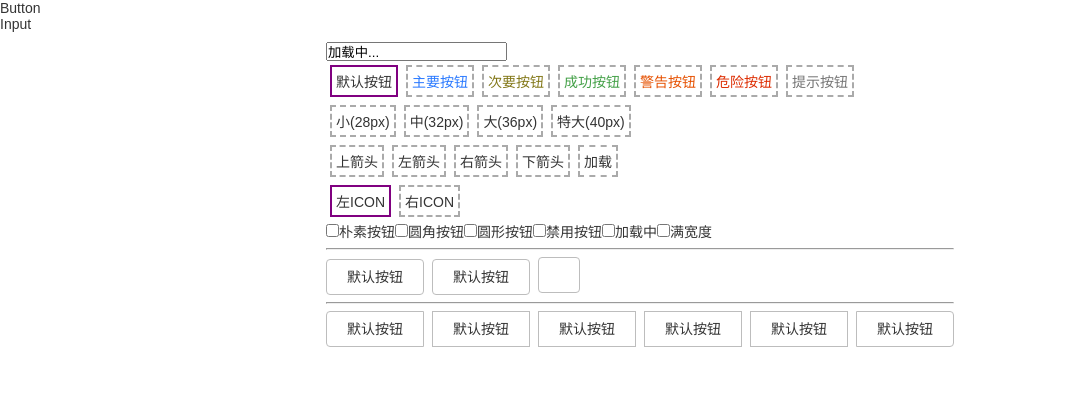
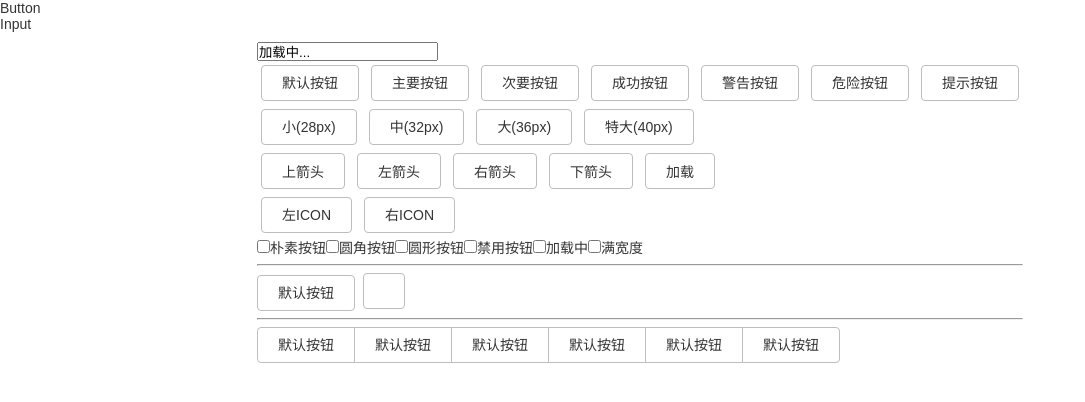
Before and after one commit to LinZhihui2016/leo-ui, a Vue app: page /#/button in a window 1280 px wide. Shown: the top 402 px of the page, without its empty margins (0-1085 px from the left). Built offline with nearby package versions, Linux system fonts and the light colour scheme; a small style sheet from the web is missing.

Commit message:
更改button展示

```diff
--- a/src/components/LeoButton.vue
+++ b/src/components/LeoButton.vue
@@ -137,6 +137,7 @@ export default {
   border: 1px solid $default;
   outline: 0;
   font-size: $m_text;
+  user-select: none;
   cursor: pointer;
   transition: all 0.2s;
   &:hover {
@@ -151,6 +152,7 @@ export default {
   & + .leo-button:not(.leo-button--full-width) {
     margin-left: 8px;
   }
+
   .iconfont + span:not(.leo-button--noslot) {
     margin-left: 4px;
     margin-right: 0;
--- a/src/components/LeoButtonGroup.vue
+++ b/src/components/LeoButtonGroup.vue
@@ -59,8 +59,11 @@ export default {
 </script>
 
 <style lang="scss" scoped>
-.leo-button-group > .leo-button {
+.leo-button-group {
+  .leo-button {
+    & + .leo-button {
       margin-left: -1px;
+    }
     border-radius: 0;
     position: relative;
     &:hover {
@@ -86,4 +89,5 @@ export default {
       border-right-color: $default;
     }
   }
+}
 </style>
--- a/src/views/Button.vue
+++ b/src/views/Button.vue
@@ -3,7 +3,7 @@
     <section>
       <input type="text" v-model="loadingText" />
       <div>
-        <span
+        <leo-button
           v-for="(v, item) in data.TYPE"
           :key="item"
           @click="type = item"
@@ -11,10 +11,10 @@
           :class="[{ active: type === item }, item]"
         >
           {{ v }}
-        </span>
+        </leo-button>
       </div>
       <div>
-        <span
+        <leo-button
           v-for="(v, item) in data.SIZE"
           :key="item"
           @click="size = item"
@@ -22,10 +22,10 @@
           :class="[{ active: size === item }]"
         >
           {{ v }}
-        </span>
+        </leo-button>
       </div>
       <div>
-        <span
+        <leo-button
           v-for="(v, item) in data.ICON"
           :key="item"
           @click="icon = item"
@@ -35,10 +35,10 @@
           <span class="iconfont" :class="item">
             {{ v }}
           </span>
-        </span>
+        </leo-button>
       </div>
       <div>
-        <span
+        <leo-button
           v-for="(v, item) in data.ICON_POSITION"
           :key="item"
           @click="iconPosition = item"
@@ -46,7 +46,7 @@
           :class="[{ active: iconPosition === item }]"
         >
           {{ v }}
-        </span>
+        </leo-button>
       </div>
       <div></div>
       <input type="checkbox" v-model="plain" id="plain" />
@@ -63,8 +63,6 @@
       <label for="full">满宽度</label>
       <hr />
       <leo-button
-        v-for="index in 2"
-        :key="index + '---'"
         :type="type"
         :size="size"
         :plain="plain"
```
Also changed, not shown: 1 other file (tests, documents, lock files or other folders). Lines whose indentation alone changed are shown as unchanged.
